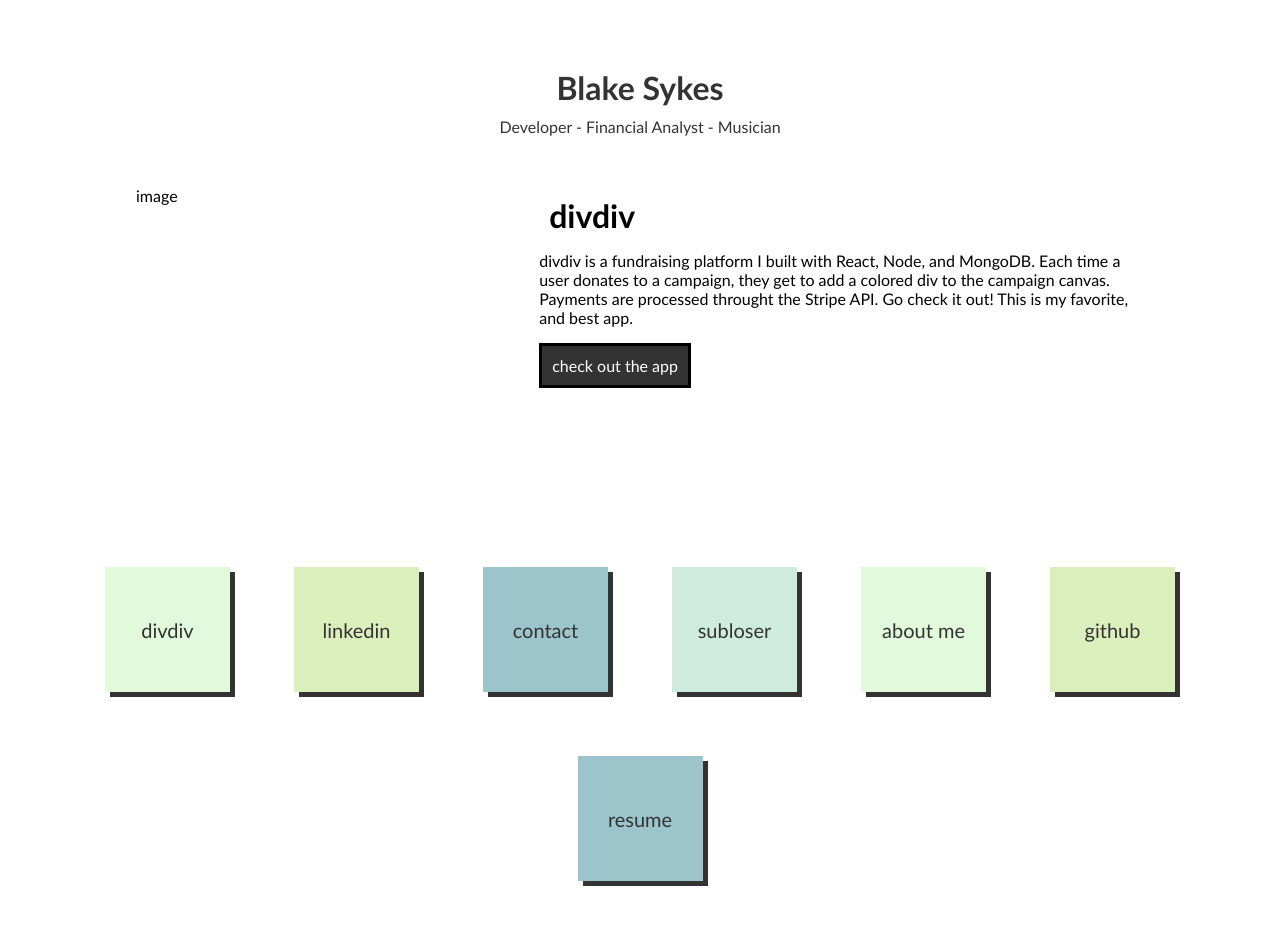
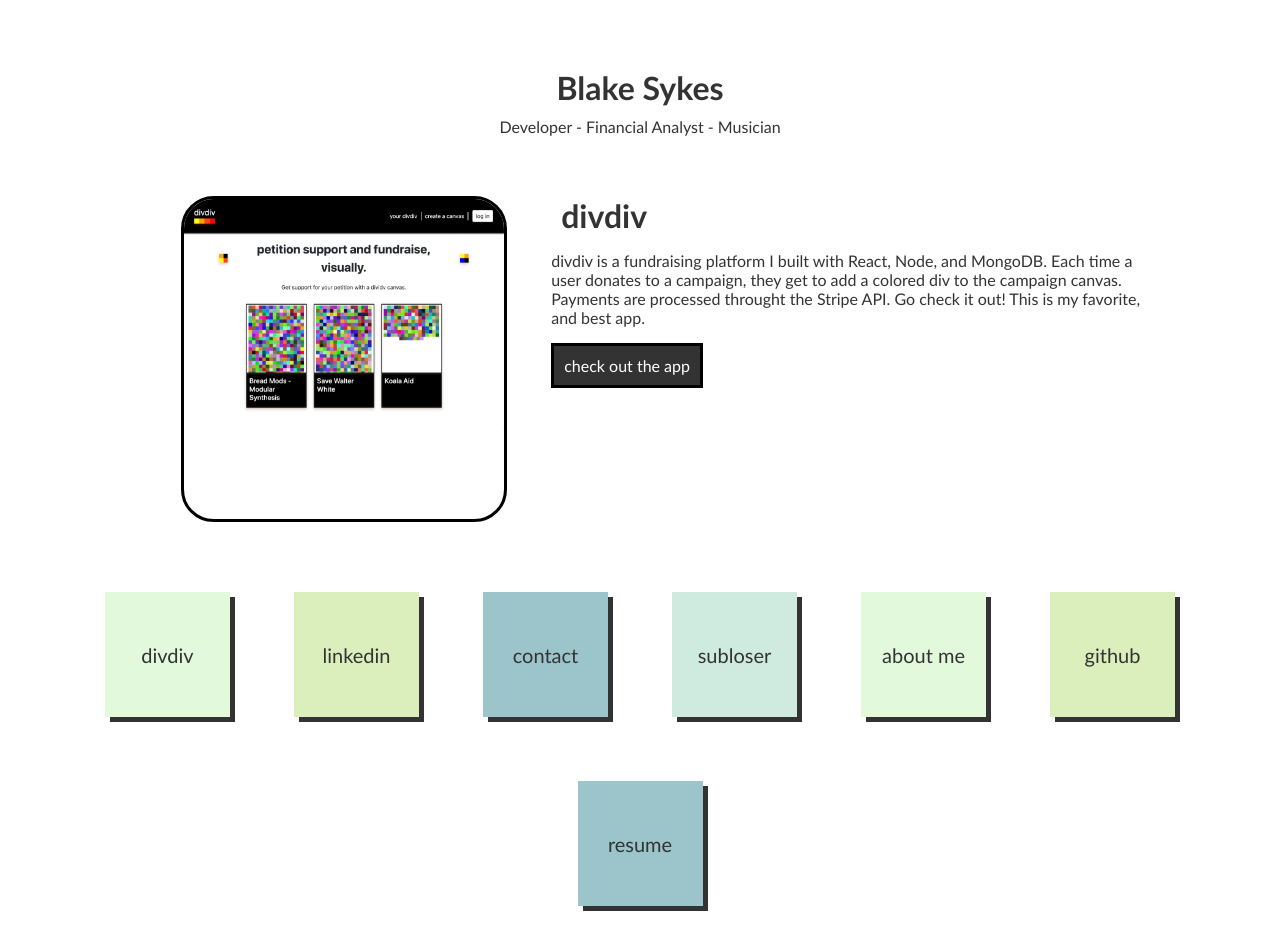
Before and after one commit to psych0sykes/react-portfolio, a React (Create React App) app in the folder client/: page / in a window 1280 px wide. Both pictures are taken after a click on the element "divdiv". Before the commit the page ends 913 px from the top, so only its background shows below. Built offline with nearby package versions, Linux system fonts and the light colour scheme.

Commit message:
Added images folder in src, and added reference to images in the Home.js component. Touched up on the styles for the display icons.

```diff
--- a/client/src/animations/style.css
+++ b/client/src/animations/style.css
@@ -9,5 +9,5 @@
 
 @keyframes moveMenu {
     0% {top: 150px;}
-    100% {top: 525px;}
+    100% {top: 550px;}
 }
--- a/client/src/components/ItemDisplay/index.js
+++ b/client/src/components/ItemDisplay/index.js
@@ -6,9 +6,9 @@ function ItemDisplay(props) {
     function ImageOrColor(props){
         switch(props.icon){
             case 'image':
-                return <div className='imageIcon'>image</div>
+                return <div className='imageIcon'><img src={props.image}/></div>
             case 'color':
-                return <div className='colorIcon' style={{backgroundColor: props.itemColor}}>color</div>
+                return <div className='colorIcon' style={{backgroundColor: props.itemColor}}></div>
         }
     }
 
@@ -32,7 +32,7 @@ function ItemDisplay(props) {
     return(
         <div className='ItemDisplay'>
             <div className='itemIcon'>
-                <ImageOrColor icon={props.item.background[0]} itemColor={props.itemColor}/>
+                <ImageOrColor icon={props.item.background[0]} itemColor={props.itemColor} image={props.item.background[1]}/>
             </div>
             <div className='itemContent'>
                 <h1>{props.item.title}</h1>
--- a/client/src/components/ItemDisplay/style.css
+++ b/client/src/components/ItemDisplay/style.css
@@ -3,6 +3,25 @@
 }
 .itemIcon {
     width: 40%;
+    display: flex;
+    align-content: center;
+    justify-content: center;
+    padding: 10px;
+}
+.imageIcon {
+    width: 25vw;
+    height: 25vw;
+    overflow: hidden;
+    border-radius: 10%;
+    border: 3px solid black;
+}
+.imageIcon img {
+    width: 25vw;
+}
+.colorIcon {
+    width: 25vw;
+    height: 25vw;
+    border-radius: 10%;
 }
 .itemContent {
     width: 60%;
--- a/client/src/index.css
+++ b/client/src/index.css
@@ -1,5 +1,6 @@
 * {
     font-family: 'Gill Sans', 'Gill Sans MT', Calibri, 'Trebuchet MS', sans-serif;
+    color: #333333;
 }
 a {
     text-decoration: none;
--- a/client/src/pages/Home.js
+++ b/client/src/pages/Home.js
@@ -1,6 +1,8 @@
 import React, {useState} from 'react';
 import ItemMenu from '../components/ItemMenu';
 import ItemDisplay from '../components/ItemDisplay';
+import subloserImage from '../images/subloser.JPG';
+import divdivImage from '../images/divdiv.jpg';
 
 function Home(props) {
 
@@ -32,7 +34,7 @@ function Home(props) {
             urlText: "check out the app",
             url: "https://divdiv.herokuapp.com/",
             description: "divdiv is a fundraising platform I built with React, Node, and MongoDB. Each time a user donates to a campaign, they get to add a colored div to the campaign canvas. Payments are processed throught the Stripe API. Go check it out! This is my favorite, and best app.",
-            background: ["image","divdiv"],
+            background: ["image",divdivImage],
             index: 0
         },
         {
@@ -59,7 +61,7 @@ function Home(props) {
             urlText: "subloser.com",
             url: "https://psych0sykes.github.io/subloser.com/",
             description: "I write, record, produce and perform music under the name subloser. My music is distrubted on Spotify, Apple Music and really everywhere you can stream music. Click on the link to go to my webstie!",
-            background: ["image","subloser"],
+            background: ["image", subloserImage],
             index: 3
         },
         {
```
Also changed, not shown: client/src/images/divdiv.jpg (added), 1 other file (tests, documents, lock files or other folders).
